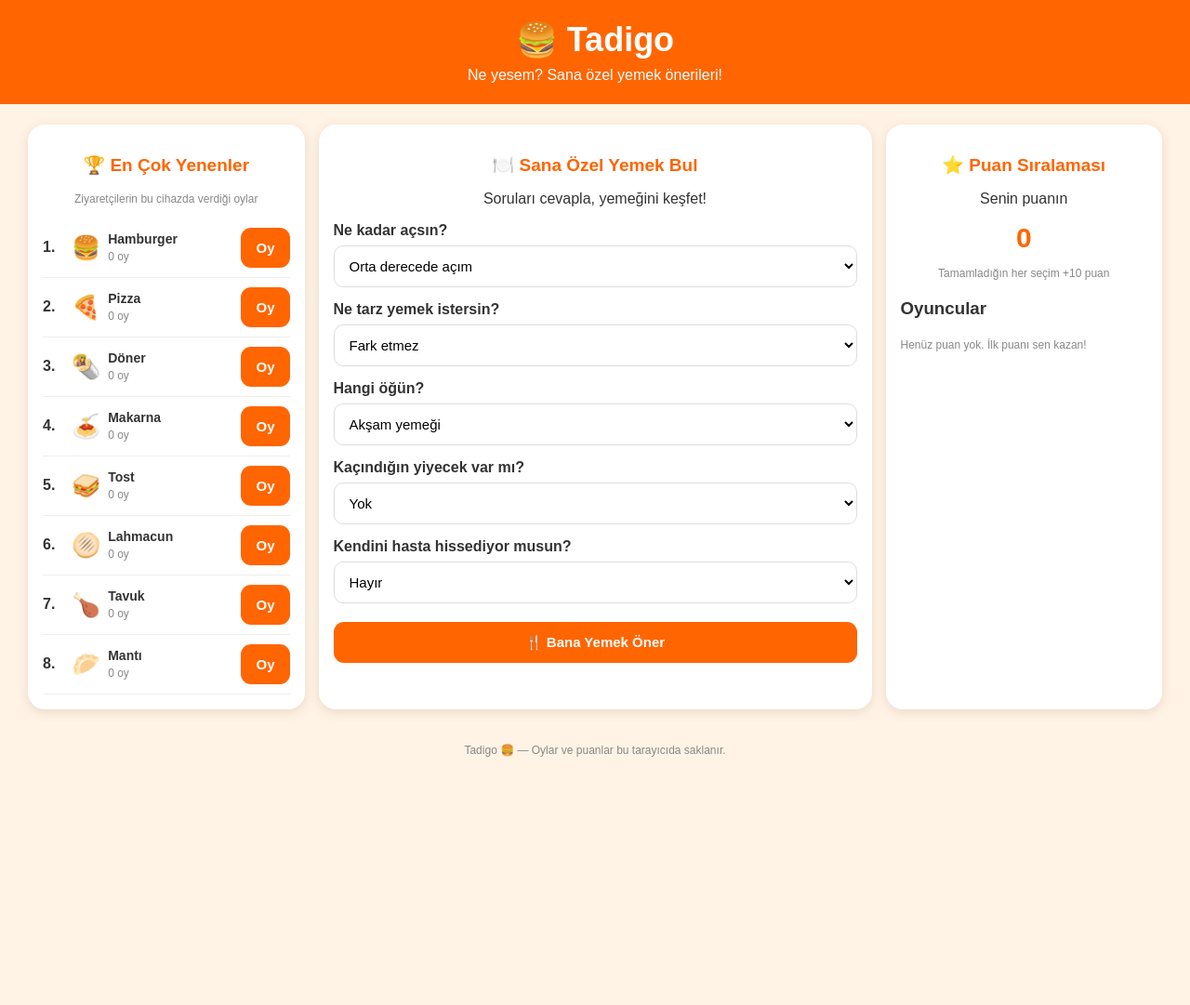
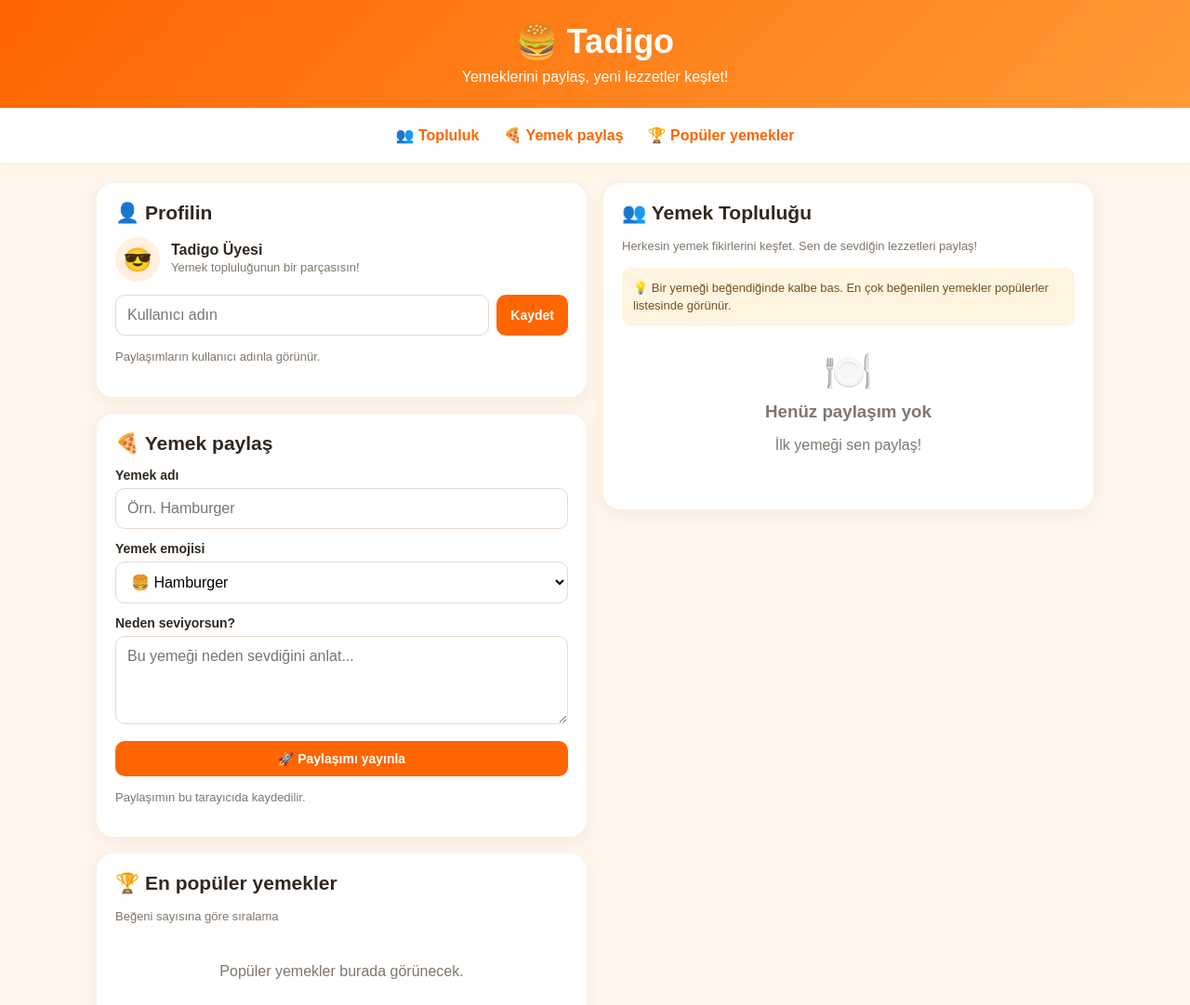
Before and after one commit to mustafaerengunduz88-bot/TadigoAI, a plain HTML site: page index.html in a window 1280 px wide. Shown: the top 1081 px of the page at 93% size. Before the commit the page ends 829 px from the top, so only its background shows below. Drawn offline with Linux system fonts and the light colour scheme.

Commit message:
Update index.html

```diff
--- a/index.html
+++ b/index.html
@@ -4,256 +4,317 @@
 <head>
 <meta charset="UTF-8">
 <meta name="viewport" content="width=device-width, initial-scale=1">
-<title>Tadigo - Sana Özel Yemek</title>
+<title>Tadigo | Yemek Topluluğu</title>
 <style>
+:root{--orange:#ff6500;--bg:#fff5eb;--card:#fff;--text:#302820;--muted:#81766d}
 *{box-sizing:border-box}
-body{margin:0;background:#fff3e5;color:#333;font-family:Arial,sans-serif}
-header{background:#ff6500;color:white;text-align:center;padding:22px 10px}
-header h1{margin:0;font-size:36px}
+body{margin:0;background:var(--bg);color:var(--text);font-family:Arial,sans-serif}
+header{background:linear-gradient(135deg,#ff6500,#ff9b35);color:white;padding:24px 16px;text-align:center}
+header h1{font-size:36px;margin:0}
 header p{margin:8px 0 0}
-.layout{display:grid;grid-template-columns:1fr minmax(280px,2fr) 1fr;gap:15px;max-width:1250px;margin:22px auto;padding:0 15px}
-.panel{background:white;padding:16px;border-radius:18px;box-shadow:0 3px 12px #ead8c8;min-width:0}
-.panel h2{font-size:19px;color:#ff6500;text-align:center}
-.foodrow{display:flex;gap:8px;align-items:center;padding:10px 0;border-bottom:1px solid #eee}
-.foodrow .emoji{font-size:25px}
-.foodrow .details{flex:1;font-size:14px}
-.small{color:#888;font-size:12px;margin-top:4px}
-.rank{font-weight:bold;width:23px}
-.center{text-align:center}
-label{display:block;text-align:left;font-weight:bold;margin:15px 0 7px}
-select{width:100%;padding:12px;border:1px solid #ddd;border-radius:10px;background:white;font-size:15px}
-button{border:0;border-radius:11px;background:#ff6500;color:white;padding:13px 16px;font-size:15px;font-weight:bold;cursor:pointer}
-button:active{transform:scale(.98)}
-.mainbtn{width:100%;margin-top:20px}
-.result{background:#fff3e5;border-radius:15px;padding:18px;margin-top:18px;display:none}
-.result .big{font-size:55px}
-.result h3{color:#ff6500}
-.points{font-size:30px;color:#ff6500;font-weight:bold}
-.muted{font-size:12px;color:#888;line-height:1.5}
-footer{text-align:center;padding:15px;color:#888;font-size:12px}
-@media(max-width:800px){
-.layout{grid-template-columns:1fr;max-width:520px}
-#onerPanel{grid-row:1}
-#popularPanel{grid-row:2}
-#puanPanel{grid-row:3}
-}
+nav{display:flex;justify-content:center;gap:10px;flex-wrap:wrap;padding:12px;background:white;position:sticky;top:0;z-index:2;box-shadow:0 2px 8px #0000000a}
+nav a{color:var(--orange);font-weight:bold;text-decoration:none;padding:8px}
+main{max-width:1100px;margin:22px auto;padding:0 14px}
+.grid{display:grid;grid-template-columns:1fr 1fr;gap:18px;align-items:start}
+.card{background:var(--card);padding:20px;border-radius:18px;box-shadow:0 4px 16px #74401b10;margin-bottom:18px}
+h2{font-size:21px;margin:0 0 14px}
+h3{margin:8px 0}
+label{display:block;font-size:14px;font-weight:bold;margin:13px 0 6px}
+input,textarea,select{width:100%;padding:12px;border:1px solid #e7d9cc;border-radius:10px;font:inherit;background:white}
+textarea{min-height:95px;resize:vertical}
+button{border:0;background:var(--orange);color:white;padding:11px 15px;border-radius:10px;font-weight:bold;font-size:14px;cursor:pointer}
+button:hover{filter:brightness(.95)}
+.secondary{background:#fff0e2;color:#d95000}
+.muted{color:var(--muted);font-size:13px;line-height:1.5}
+.profile{display:flex;align-items:center;gap:12px}
+.avatar{background:#fff0df;border-radius:50%;width:48px;height:48px;display:grid;place-items:center;font-size:25px;flex-shrink:0}
+.profile div:last-child{min-width:0}
+.profile-name{font-weight:bold;font-size:16px;overflow-wrap:anywhere}
+.profile-edit{display:flex;gap:8px;margin-top:14px}
+.profile-edit input{min-width:0;flex:1}
+.post{border:1px solid #f0e6dd;border-radius:14px;padding:15px;margin-top:13px}
+.post-top{display:flex;gap:10px;align-items:center}
+.post-top .avatar{width:40px;height:40px;font-size:21px}
+.post-top .muted{margin-top:3px}
+.post-food{font-size:42px;margin:14px 0 5px}
+.post-description{white-space:pre-wrap;overflow-wrap:anywhere;line-height:1.5}
+.post-actions{display:flex;align-items:center;gap:10px;margin-top:14px;flex-wrap:wrap}
+.like-btn{background:#fff0e2;color:#d95000}
+.like-btn.liked{background:#ffe0e0;color:#c62828}
+.empty{text-align:center;padding:24px 8px;color:var(--muted)}
+.popular-item{display:flex;align-items:center;gap:12px;padding:12px 0;border-bottom:1px solid #f0e6dd}
+.popular-item:last-child{border:0}
+.popular-emoji{font-size:30px}
+.popular-info{flex:1;min-width:0}
+.popular-info b{display:block;overflow-wrap:anywhere}
+.rank{font-weight:bold;color:var(--orange);width:22px}
+.tag{display:inline-block;background:#fff0e2;color:#c54d00;padding:5px 9px;border-radius:20px;font-size:12px;margin-top:5px}
+.notice{background:#fff4df;padding:12px;border-radius:10px;color:#765020;font-size:13px;line-height:1.5}
+footer{text-align:center;padding:24px;color:var(--muted);font-size:12px}
+@media(max-width:720px){.grid{grid-template-columns:1fr}header h1{font-size:30px}.card{padding:16px}}
 </style>
 </head>
 <body>
-
 <header>
 <h1>🍔 Tadigo</h1>
-<p>Ne yesem? Sana özel yemek önerileri!</p>
+<p>Yemeklerini paylaş, yeni lezzetler keşfet!</p>
 </header>
 
-<div class="layout">
+<nav>
+<a href="#community">👥 Topluluk</a>
+<a href="#share">🍕 Yemek paylaş</a>
+<a href="#popular">🏆 Popüler yemekler</a>
+</nav>
 
-<section class="panel" id="popularPanel">
-<h2>🏆 En Çok Yenenler</h2>
-<p class="muted center">Ziyaretçilerin bu cihazda verdiği oylar</p>
-<div id="populerListe"></div>
+<main>
+<div class="grid">
+<div>
+<section class="card">
+<h2>👤 Profilin</h2>
+<div class="profile">
+<div class="avatar">😎</div>
+<div>
+<div class="profile-name" id="profileName">Tadigo Üyesi</div>
+<div class="muted">Yemek topluluğunun bir parçasısın!</div>
+</div>
+</div>
+<div class="profile-edit">
+<input id="username" maxlength="24" placeholder="Kullanıcı adın">
+<button onclick="saveName()">Kaydet</button>
+</div>
+<p class="muted">Paylaşımların kullanıcı adınla görünür.</p>
 </section>
 
-<section class="panel" id="onerPanel">
-<h2>🍽️ Sana Özel Yemek Bul</h2>
-<p class="center">Soruları cevapla, yemeğini keşfet!</p>
+<section class="card" id="share">
+<h2>🍕 Yemek paylaş</h2>
+<form id="postForm">
+<label for="food">Yemek adı</label>
+<input id="food" maxlength="50" placeholder="Örn. Hamburger" required>
 
-<label for="aclik">Ne kadar açsın?</label>
-<select id="aclik">
-<option value="az">Biraz açım</option>
-<option value="orta" selected>Orta derecede açım</option>
-<option value="cok">Çok açım</option>
+<label for="emoji">Yemek emojisi</label>
+<select id="emoji">
+<option value="🍔">🍔 Hamburger</option>
+<option value="🍕">🍕 Pizza</option>
+<option value="🍟">🍟 Patates kızartması</option>
+<option value="🍝">🍝 Makarna</option>
+<option value="🌯">🌯 Dürüm</option>
+<option value="🥗">🥗 Salata</option>
+<option value="🍰">🍰 Pasta</option>
+<option value="🍜">🍜 Çorba / noodle</option>
+<option value="🍗">🍗 Tavuk</option>
+<option value="🍚">🍚 Pilav</option>
+<option value="🥪">🥪 Sandviç</option>
+<option value="🍩">🍩 Donut</option>
+<option value="🍦">🍦 Dondurma</option>
+<option value="🧁">🧁 Kek</option>
 </select>
 
-<label for="tat">Ne tarz yemek istersin?</label>
-<select id="tat">
-<option value="fark">Fark etmez</option>
-<option value="hafif">Hafif bir şey</option>
-<option value="doyurucu">Doyurucu bir yemek</option>
-<option value="tatli">Tatlı</option>
-</select>
+<label for="description">Neden seviyorsun?</label>
+<textarea id="description" maxlength="280" placeholder="Bu yemeği neden sevdiğini anlat..."></textarea>
 
-<label for="ogun">Hangi öğün?</label>
-<select id="ogun">
-<option value="kahvalti">Kahvaltı</option>
-<option value="ogle">Öğle yemeği</option>
-<option value="aksam" selected>Akşam yemeği</option>
-<option value="atistirma">Atıştırmalık</option>
-</select>
-
-<label for="alerji">Kaçındığın yiyecek var mı?</label>
-<select id="alerji">
-<option value="yok">Yok</option>
-<option value="sut">Süt ve süt ürünleri</option>
-<option value="gluten">Buğday / gluten</option>
-<option value="et">Et ürünleri</option>
-</select>
-
-<label for="hasta">Kendini hasta hissediyor musun?</label>
-<select id="hasta">
-<option value="hayir">Hayır</option>
-<option value="evet">Evet</option>
-</select>
-
-<button class="mainbtn" onclick="oner()">🍴 Bana Yemek Öner</button>
-
-<div class="result" id="sonuc">
-<div class="big" id="sonucEmoji"></div>
-<h3 id="sonucAd"></h3>
-<p id="sonucAciklama"></p>
-<button onclick="secimiTamamla()">✅ Seçimimi Tamamladım (+10 Puan)</button>
-<p class="muted">Puan almak için öneriyi seçtiğini onayla.</p>
-</div>
-<p id="mesaj" class="center"></p>
+<button type="submit" style="width:100%;margin-top:14px">🚀 Paylaşımı yayınla</button>
+</form>
+<p class="muted">Paylaşımın bu tarayıcıda kaydedilir.</p>
 </section>
 
-<section class="panel" id="puanPanel">
-<h2>⭐ Puan Sıralaması</h2>
-<div class="center">
-<p>Senin puanın</p>
-<div class="points" id="benimPuanim">0</div>
-<p class="muted">Tamamladığın her seçim +10 puan</p>
-</div>
-<div id="puanListe"></div>
+<section class="card" id="popular">
+<h2>🏆 En popüler yemekler</h2>
+<p class="muted">Beğeni sayısına göre sıralama</p>
+<div id="popularList"></div>
 </section>
-
 </div>
 
-<footer>
-Tadigo 🍔 — Oylar ve puanlar bu tarayıcıda saklanır.
-</footer>
+<div>
+<section class="card" id="community">
+<h2>👥 Yemek Topluluğu</h2>
+<p class="muted">Herkesin yemek fikirlerini keşfet. Sen de sevdiğin lezzetleri paylaş!</p>
+<div class="notice">💡 Bir yemeği beğendiğinde kalbe bas. En çok beğenilen yemekler popülerler listesinde görünür.</div>
+<div id="feed"></div>
+</section>
+</div>
+</div>
+</main>
+
+<footer>🍔 Tadigo — Lezzetini paylaş!</footer>
 
 <script>
-const yemekler=[
-{ad:"Hamburger",emoji:"🍔",tat:"doyurucu",ogun:["ogle","aksam","atistirma"],sut:false,gluten:true,et:true},
-{ad:"Pizza",emoji:"🍕",tat:"doyurucu",ogun:["ogle","aksam"],sut:true,gluten:true,et:false},
-{ad:"Döner",emoji:"🌯",tat:"doyurucu",ogun:["ogle","aksam"],sut:false,gluten:true,et:true},
-{ad:"Makarna",emoji:"🍝",tat:"doyurucu",ogun:["ogle","aksam"],sut:true,gluten:true,et:false},
-{ad:"Tost",emoji:"🥪",tat:"hafif",ogun:["kahvalti","ogle","atistirma"],sut:true,gluten:true,et:false},
-{ad:"Lahmacun",emoji:"🫓",tat:"doyurucu",ogun:["ogle","aksam"],sut:false,gluten:true,et:true},
-{ad:"Tavuk",emoji:"🍗",tat:"doyurucu",ogun:["ogle","aksam"],sut:false,gluten:false,et:true},
-{ad:"Mantı",emoji:"🥟",tat:"doyurucu",ogun:["ogle","aksam"],sut:true,gluten:true,et:false},
-{ad:"Pankek",emoji:"🥞",tat:"tatli",ogun:["kahvalti","atistirma"],sut:true,gluten:true,et:false},
-{ad:"Patates kızartması",emoji:"🍟",tat:"hafif",ogun:["ogle","atistirma"],sut:false,gluten:false,et:false},
-{ad:"Meyve tabağı",emoji:"🍎",tat:"hafif",ogun:["kahvalti","atistirma"],sut:false,gluten:false,et:false},
-{ad:"Sütlaç",emoji:"🍚",tat:"tatli",ogun:["atistirma"],sut:true,gluten:false,et:false}
-];
+const STORE_KEY="tadigo_community_posts_v1";
+const NAME_KEY="tadigo_community_name_v1";
 
-function oku(key,varsayilan){
+function readStore(key,fallback){
 try{
-  const v=localStorage.getItem(key);
-  return v===null?varsayilan:JSON.parse(v);
- }catch(e){return varsayilan}
-}
-let oylar=oku("tadigo_oylar",{});
-let puanlar=oku("tadigo_puanlar",{});
-let benimPuanim=oku("tadigo_benim_puanim",0);
-let secilenYemek=null;
-
-function kaydet(){
- try{
-  localStorage.setItem("tadigo_oylar",JSON.stringify(oylar));
-  localStorage.setItem("tadigo_puanlar",JSON.stringify(puanlar));
-  localStorage.setItem("tadigo_benim_puanim",JSON.stringify(benimPuanim));
- }catch(e){}
+const value=localStorage.getItem(key);
+return value===null?fallback:JSON.parse(value);
+}catch(error){return fallback}
 }
 
-function ciz(){
- const pop=[...yemekler].sort((a,b)=>(oylar[b.ad]||0)-(oylar[a.ad]||0));
- document.getElementById("populerListe").innerHTML=pop.slice(0,8).map((y,i)=>`
- <div class="foodrow">
- <div class="rank">${i+1}.</div><div class="emoji">${y.emoji}</div>
- <div class="details"><b>${y.ad}</b><div class="small">${oylar[y.ad]||0} oy</div></div>
- <button onclick="oyVer('${y.ad}')">Oy</button>
- </div>`).join("");
+let posts=readStore(STORE_KEY,[]);
+let username=readStore(NAME_KEY,"");
 
- document.getElementById("benimPuanim").textContent=benimPuanim;
- const liste=Object.entries(puanlar).sort((a,b)=>b[1]-a[1]);
- document.getElementById("puanListe").innerHTML=
- '<h3>Oyuncular</h3>'+
- (liste.length?liste.map((p,i)=>`
- <div class="foodrow"><div class="rank">${i+1}.</div>
- <div class="details"><b>${p[0]}</b><div class="small">${p[1]} puan</div></div></div>
- `).join(""):'<p class="muted">Henüz puan yok. İlk puanı sen kazan!</p>');
+if(!Array.isArray(posts))posts=[];
+
+function safeText(value){
+return String(value).replace(/[&<>"']/g,function(char){
+return {"&":"&amp;","<":"&lt;",">":"&gt;",'"':"&quot;","'":"&#39;"}[char];
+});
 }
 
-function oyVer(ad){
- oylar[ad]=(oylar[ad]||0)+1;
- kaydet();ciz();
- document.getElementById("mesaj").textContent=ad+" için oyun kaydedildi! 🎉";
+function savePosts(){
+try{
+localStorage.setItem(STORE_KEY,JSON.stringify(posts));
+}catch(error){
+alert("Kayıt yapılamadı. Tarayıcının depolama alanını kontrol et.");
+}
 }
 
-function oner(){
- const aclik=document.getElementById("aclik").value;
- const tat=document.getElementById("tat").value;
- const ogun=document.getElementById("ogun").value;
- const alerji=document.getElementById("alerji").value;
- const hasta=document.getElementById("hasta").value;
+function saveName(){
+const field=document.getElementById("username");
+const value=field.value.trim().slice(0,24);
+if(!value){
+alert("Önce bir kullanıcı adı yaz!");
+return;
+}
+username=value;
+localStorage.setItem(NAME_KEY,JSON.stringify(username));
+render();
+}
 
- let uygun=yemekler.filter(y=>{
-  if(alerji==="sut"&&y.sut)return false;
-  if(alerji==="gluten"&&y.gluten)return false;
-  if(alerji==="et"&&y.et)return false;
-  if(tat!=="fark"&&y.tat!==tat)return false;
-  if(!y.ogun.includes(ogun))return false;
-  return true;
+document.getElementById("username").value=username;
+
+function formatDate(value){
+try{
+return new Date(value).toLocaleDateString("tr-TR",{
+day:"numeric",month:"short",hour:"2-digit",minute:"2-digit"
+});
+}catch(error){return ""}
+}
+
+document.getElementById("postForm").addEventListener("submit",function(event){
+event.preventDefault();
+
+if(!username){
+alert("Önce profil bölümünden kullanıcı adını kaydet!");
+document.getElementById("username").focus();
+return;
+}
+
+const food=document.getElementById("food").value.trim();
+const description=document.getElementById("description").value.trim();
+const emoji=document.getElementById("emoji").value;
+
+if(!food){
+alert("Yemek adını yazmalısın!");
+return;
+}
+
+posts.unshift({
+id:Date.now().toString()+"_"+Math.random().toString(36).slice(2,8),
+username:username,
+food:food,
+description:description,
+emoji:emoji,
+likes:[],
+date:new Date().toISOString()
 });
 
- if(!uygun.length){
-  document.getElementById("sonuc").style.display="block";
-  document.getElementById("sonucEmoji").textContent="🤔";
-  document.getElementById("sonucAd").textContent="Uygun öneri bulamadım";
-  document.getElementById("sonucAciklama").textContent="Seçeneklerinden birini değiştirip tekrar dene.";
-  secilenYemek=null;return;
+savePosts();
+this.reset();
+render();
+document.getElementById("community").scrollIntoView({behavior:"smooth"});
+});
+
+function toggleLike(id){
+if(!username){
+alert("Beğenmek için önce bir kullanıcı adı kaydet!");
+document.getElementById("username").focus();
+return;
 }
 
- if(aclik==="az")uygun=uygun.filter(y=>y.tat!=="doyurucu");
- if(aclik==="cok")uygun=uygun.filter(y=>y.tat==="doyurucu");
- if(!uygun.length)uygun=yemekler.filter(y=>
-  (alerji!=="sut"||!y.sut)&&
-  (alerji!=="gluten"||!y.gluten)&&
-  (alerji!=="et"||!y.et)&&
-  y.ogun.includes(ogun)&&
-  (tat==="fark"||y.tat===tat)
- );
- if(!uygun.length){
-  document.getElementById("sonuc").style.display="block";
-  document.getElementById("sonucEmoji").textContent="🤔";
-  document.getElementById("sonucAd").textContent="Başka seçenek dene";
-  document.getElementById("sonucAciklama").textContent="Bu seçimlerle uygun yemek bulamadık.";
-  secilenYemek=null;return;
+const post=posts.find(function(item){return item.id===id;});
+if(!post)return;
+
+if(!Array.isArray(post.likes))post.likes=[];
+const index=post.likes.indexOf(username);
+
+if(index>=0){
+post.likes.splice(index,1);
+}else{
+post.likes.push(username);
 }
 
- secilenYemek=uygun[Math.floor(Math.random()*uygun.length)];
- document.getElementById("sonuc").style.display="block";
- document.getElementById("sonucEmoji").textContent=secilenYemek.emoji;
- document.getElementById("sonucAd").textContent=secilenYemek.ad;
- document.getElementById("sonucAciklama").textContent=
- hasta==="evet"?
- "Geçmiş olsun! Bu sadece bir yemek fikridir, tedavi önerisi değildir. Kendini kötü hissediyorsan bir yetişkine veya sağlık uzmanına danış.":
- "Cevaplarına göre rastgele bir öneri. Afiyet olsun!";
- document.getElementById("mesaj").textContent="";
+savePosts();
+render();
 }
 
-function secimiTamamla(){
- if(!secilenYemek){
-  document.getElementById("mesaj").textContent="Önce bir yemek önerisi al!";
-  return;
- }
- const ad=prompt("Puan tablosunda hangi isim görünsün?","Oyuncu");
- if(ad===null)return;
- const isim=ad.trim().slice(0,20)||"Oyuncu";
- benimPuanim+=10;
- puanlar[isim]=(puanlar[isim]||0)+10;
- oylar[secilenYemek.ad]=(oylar[secilenYemek.ad]||0)+1;
- kaydet();ciz();
- document.getElementById("mesaj").textContent=
- "🎉 "+secilenYemek.ad+" seçimini tamamladın! +10 puan kazandın!";
- secilenYemek=null;
- document.getElementById("sonuc").style.display="none";
+function deletePost(id){
+const post=posts.find(function(item){return item.id===id;});
+if(!post||post.username!==username)return;
+
+if(!confirm("Bu paylaşımı silmek istiyor musun?"))return;
+
+posts=posts.filter(function(item){return item.id!==id;});
+savePosts();
+render();
 }
 
-ciz();
+function render(){
+document.getElementById("profileName").textContent=username||"Tadigo Üyesi";
+document.getElementById("username").value=username;
+
+const feed=document.getElementById("feed");
+
+if(posts.length===0){
+feed.innerHTML='<div class="empty"><div style="font-size:42px">🍽️</div><h3>Henüz paylaşım yok</h3><p>İlk yemeği sen paylaş!</p></div>';
+}else{
+feed.innerHTML=posts.map(function(post){
+if(!Array.isArray(post.likes))post.likes=[];
+const liked=username&&post.likes.includes(username);
+return `
+<article class="post">
+<div class="post-top">
+<div class="avatar">😋</div>
+<div>
+<strong>${safeText(post.username)}</strong>
+<div class="muted">${safeText(formatDate(post.date))}</div>
+</div>
+</div>
+<div class="post-food">${safeText(post.emoji)}</div>
+<h3>${safeText(post.food)}</h3>
+<div class="post-description">${safeText(post.description||"Bu yemek favorilerimden!")}</div>
+<div class="post-actions">
+<button class="like-btn ${liked?"liked":""}" onclick="toggleLike('${safeText(post.id)}')">${liked?"❤️ Beğendin":"🤍 Beğen"} · ${post.likes.length}</button>
+${post.username===username?`<button class="secondary" onclick="deletePost('${safeText(post.id)}')">🗑️ Sil</button>`:""}
+</div>
+</article>`;
+}).join("");
+}
+
+const totals={};
+posts.forEach(function(post){
+const key=post.food.trim().toLocaleLowerCase("tr-TR");
+if(!totals[key]){
+totals[key]={food:post.food,emoji:post.emoji,likes:0,posts:0};
+}
+totals[key].likes+=(Array.isArray(post.likes)?post.likes.length:0);
+totals[key].posts++;
+});
+
+const popular=Object.values(totals).sort(function(a,b){
+return b.likes-a.likes||b.posts-a.posts;
+}).slice(0,10);
+
+document.getElementById("popularList").innerHTML=popular.length?
+popular.map(function(item,index){
+return `<div class="popular-item">
+<div class="rank">${index+1}.</div>
+<div class="popular-emoji">${safeText(item.emoji)}</div>
+<div class="popular-info"><b>${safeText(item.food)}</b><span class="muted">${item.posts} paylaşım</span></div>
+<span>❤️ ${item.likes}</span>
+</div>`;
+}).join(""):'<p class="empty">Popüler yemekler burada görünecek.</p>';
+}
+
+render();
 </script>
 </body>
 </html>
```
Lines whose indentation alone changed are shown as unchanged.
